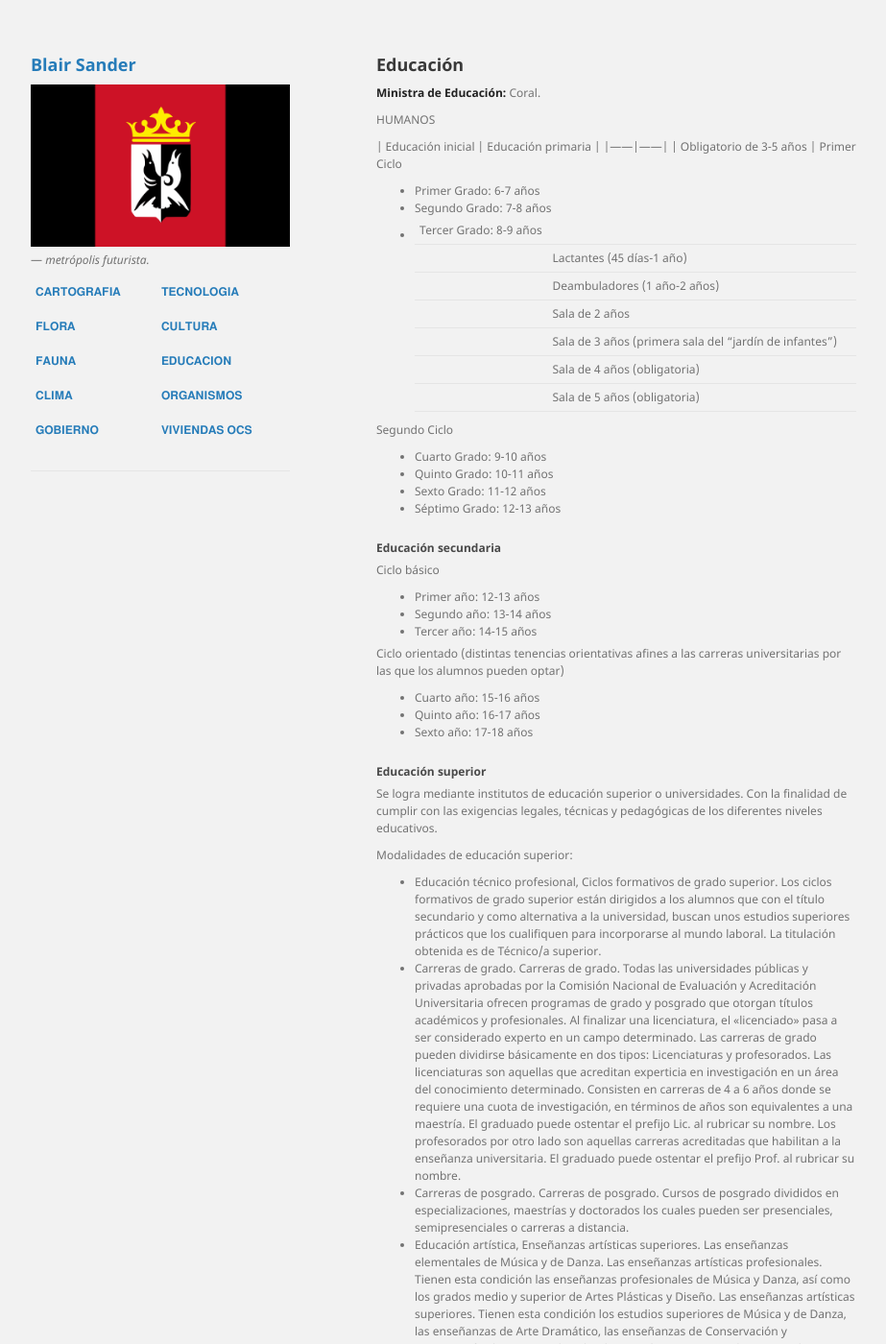
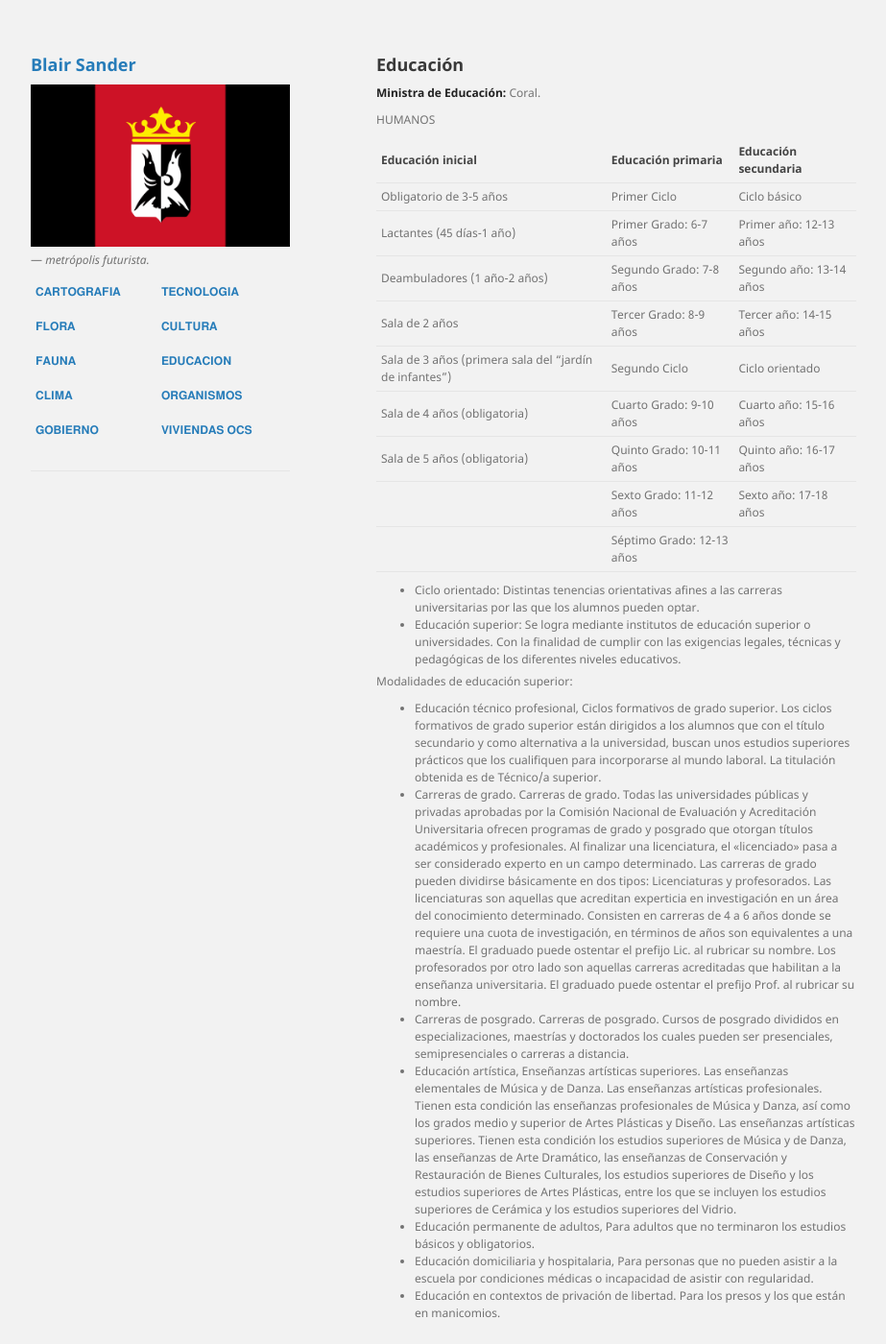
Before and after one commit to BlairSander/ciudad, a Jekyll site: the page built from educacion.md, in a window 1280 px wide and 1400 px high. Shown: the whole window at 96% size, without its empty margins (178-1101 px from the left). Built offline with Jekyll 4.4.1, drawn with Linux system fonts in a browser that asks for light colours.

Commit message:
educacion.md

```diff
--- a/educacion.md
+++ b/educacion.md
@@ -8,46 +8,21 @@ layout: default
 
 HUMANOS
 
-| Educación inicial | Educación primaria |
-|------|------|
-| Obligatorio de 3-5 años | Primer Ciclo
-* Primer Grado: 6-7 años
-* Segundo Grado: 7-8 años
-* Tercer Grado: 8-9 años|
-| Lactantes (45 días-1 año) | |
-| Deambuladores (1 año-2 años) | |
-| Sala de 2 años | |
-| Sala de 3 años (primera sala del "jardín de infantes") | |
-| Sala de 4 años (obligatoria) | |
-| Sala de 5 años (obligatoria) | |
+| Educación inicial | Educación primaria | Educación secundaria |
+|------|------|------|
+| Obligatorio de 3-5 años | Primer Ciclo | Ciclo básico |
+| Lactantes (45 días-1 año) | Primer Grado: 6-7 años| Primer año: 12-13 años |
+| Deambuladores (1 año-2 años) | Segundo Grado: 7-8 años| Segundo año:	13-14 años |
+| Sala de 2 años | Tercer Grado: 8-9 años | Tercer año: 14-15 años |
+| Sala de 3 años (primera sala del "jardín de infantes") | Segundo Ciclo | Ciclo orientado |
+| Sala de 4 años (obligatoria) | Cuarto Grado: 9-10 años| Cuarto año: 15-16 años |
+| Sala de 5 años (obligatoria) | Quinto Grado: 10-11 años | Quinto año: 16-17 años |
+|| Sexto Grado: 11-12 años| Sexto año: 17-18 años |
+|| Séptimo Grado: 12-13 años| |
 
 
-
-
-Segundo Ciclo
-* Cuarto Grado: 9-10 años
-* Quinto Grado: 10-11 años
-* Sexto Grado: 11-12 años
-* Séptimo Grado: 12-13 años
-<br>&nbsp;
-<h4>Educación secundaria</h4>
-
-Ciclo básico
-
-* Primer año: 12-13 años
-* Segundo año:	13-14 años
-* Tercer año: 14-15 años
-
-Ciclo orientado (distintas tenencias orientativas afines a las carreras universitarias por las que los alumnos pueden optar)
-
-* Cuarto año: 15-16 años
-* Quinto año: 16-17 años
-* Sexto año: 17-18 años
-<br>&nbsp;
-<h4>Educación superior </h4>
-
-Se logra mediante institutos de educación superior o universidades.  Con la finalidad de cumplir con las exigencias legales, técnicas y pedagógicas de los diferentes niveles educativos.
-<br>
+* Ciclo orientado: Distintas tenencias orientativas afines a las carreras universitarias por las que los alumnos pueden optar.
+* Educación superior: Se logra mediante institutos de educación superior o universidades.  Con la finalidad de cumplir con las exigencias legales, técnicas y pedagógicas de los diferentes niveles educativos.
 
 Modalidades de educación superior:
 
```
